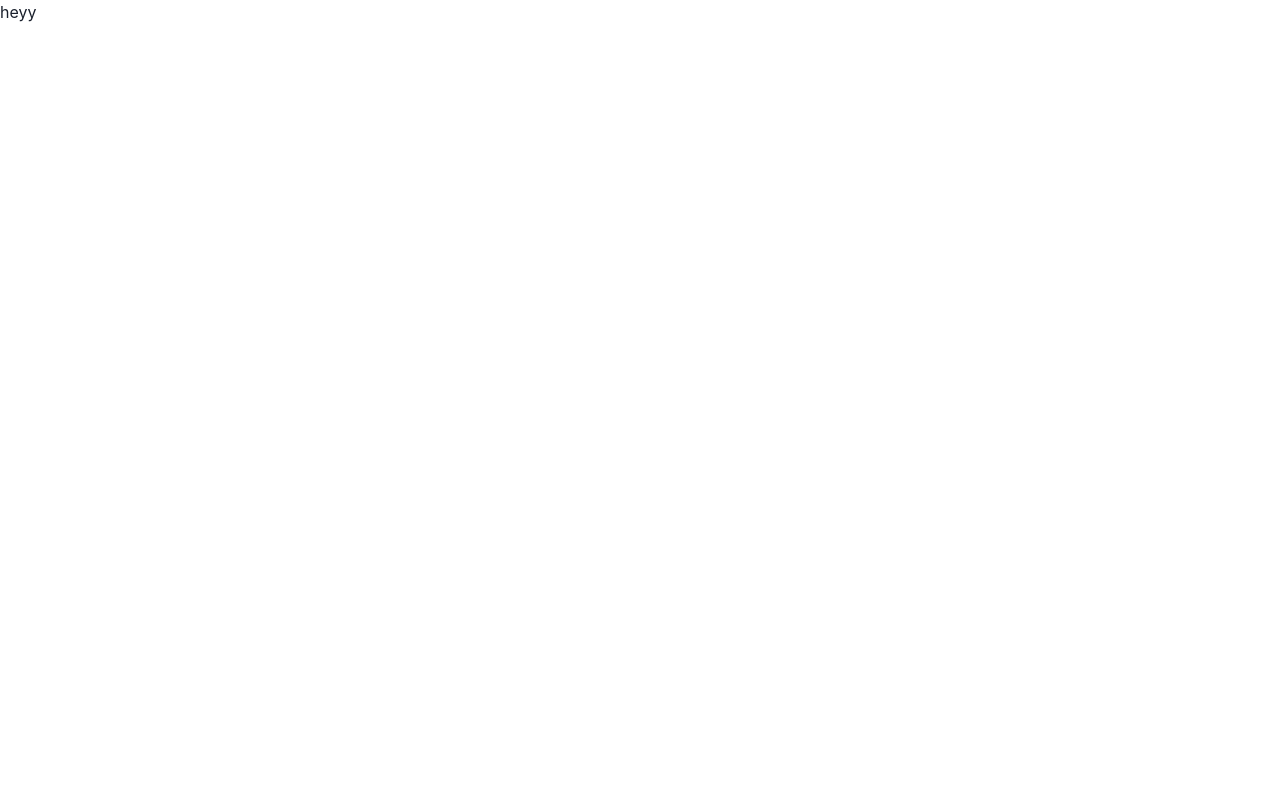
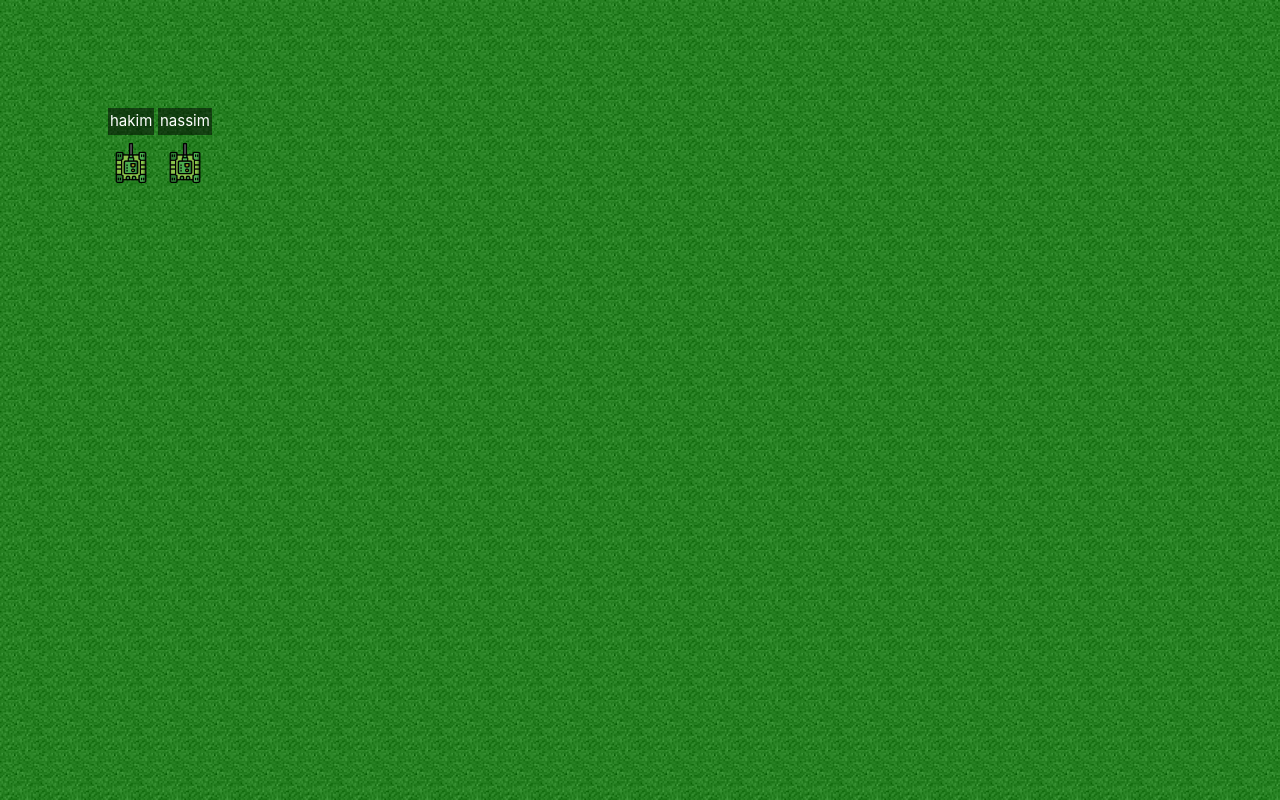
Before and after one commit to hakimm77/shooter-game, a React (Create React App) app: page / in a window 1280 px wide. Built offline with nearby package versions, Linux system fonts and the light colour scheme.

Commit message:
made the game board with players and controls

```diff
--- a/src/App.tsx
+++ b/src/App.tsx
@@ -1,10 +1,22 @@
 import React from "react";
-import { ChakraProvider } from "@chakra-ui/react";
+import { ChakraProvider, extendTheme, Flex } from "@chakra-ui/react";
+import GameScreen from "./screens/GameScreen";
+
+const theme = extendTheme({
+  styles: {
+    global: {
+      body: {
+        bg: "#727272",
+        userSelect: "none",
+      },
+    },
+  },
+});
 
 const App = () => {
   return (
-    <ChakraProvider>
-      <h1>heyy</h1>
+    <ChakraProvider theme={theme}>
+      <GameScreen />
     </ChakraProvider>
   );
 };
--- /dev/null
+++ b/src/components/Player.tsx
@@ -0,0 +1,73 @@
+import React, { useEffect, useState } from "react";
+import { Flex, Image, Text } from "@chakra-ui/react";
+import { PlayerType } from "../types";
+
+interface PlayerCordsType {
+  x: number;
+  y: number;
+}
+
+const Player: React.FC<{ props: PlayerType }> = (props) => {
+  const [playerCords, setPlayerCords] = useState<Array<PlayerCordsType>>([
+    {
+      x: props.props.x,
+      y: props.props.y,
+    },
+  ]);
+  const [direction, setDirection] = useState<number>(0);
+
+  onkeydown = (e) => {
+    switch (e.keyCode) {
+      case 38:
+        if (playerCords[0].y <= 0 - 10) break;
+        setPlayerCords((p) => [{ x: p[0].x, y: p[0].y - 10 }]);
+        setDirection(0);
+        break;
+      case 40:
+        if (playerCords[0].y >= window.innerHeight - 50) break;
+        setPlayerCords((p) => [{ x: p[0].x, y: p[0].y + 10 }]);
+        setDirection(0.5);
+        break;
+      case 39:
+        if (playerCords[0].x >= window.innerWidth - 50) break;
+        setPlayerCords((p) => [{ x: p[0].x + 10, y: p[0].y }]);
+        setDirection(0.25);
+        break;
+      case 37:
+        if (playerCords[0].x <= 0 - 10) break;
+        setPlayerCords((p) => [{ x: p[0].x - 10, y: p[0].y }]);
+        setDirection(-0.25);
+        break;
+      case 32:
+        console.log("space bar");
+        break;
+    }
+  };
+
+  useEffect(() => {}, [playerCords[0].x, playerCords[0].y]);
+
+  return (
+    <Flex
+      position="absolute"
+      flexDir="column"
+      top={playerCords[0].y}
+      left={playerCords[0].x}
+      alignItems="center"
+    >
+      <Flex backgroundColor="rgba(0, 0, 0, 0.5)" margin={2} padding={0.5}>
+        <Text color="white" fontSize={15}>
+          {props.props.name}
+        </Text>
+      </Flex>
+
+      <Image
+        w={10}
+        h={10}
+        src={require("../assets/player-image.png")}
+        transform={`rotate(${direction}turn)`}
+      />
+    </Flex>
+  );
+};
+
+export default Player;
--- /dev/null
+++ b/src/screens/GameScreen.tsx
@@ -0,0 +1,35 @@
+import React, { useEffect, useState } from "react";
+import { Flex, Text } from "@chakra-ui/react";
+import { PlayerType } from "../types";
+import Player from "../components/Player";
+
+const GameScreen: React.FC = () => {
+  const [players, setPlayers] = useState<Array<PlayerType>>([
+    {
+      name: "hakim",
+      x: 100,
+      y: 100,
+    },
+    {
+      name: "nassim",
+      x: 150,
+      y: 100,
+    },
+  ]);
+
+  return (
+    <Flex
+      position="relative"
+      w="100%"
+      h="100vh"
+      overflow="hidden"
+      backgroundImage={require("../assets/game-screen-image.png")}
+    >
+      {players.map((player) => (
+        <Player props={player} />
+      ))}
+    </Flex>
+  );
+};
+
+export default GameScreen;
--- /dev/null
+++ b/src/types.ts
@@ -0,0 +1,5 @@
+export interface PlayerType {
+  name: string;
+  x: number;
+  y: number;
+}
```
Also changed, not shown: src/assets/game-screen-image.png (added), src/assets/player-image.png (added).
